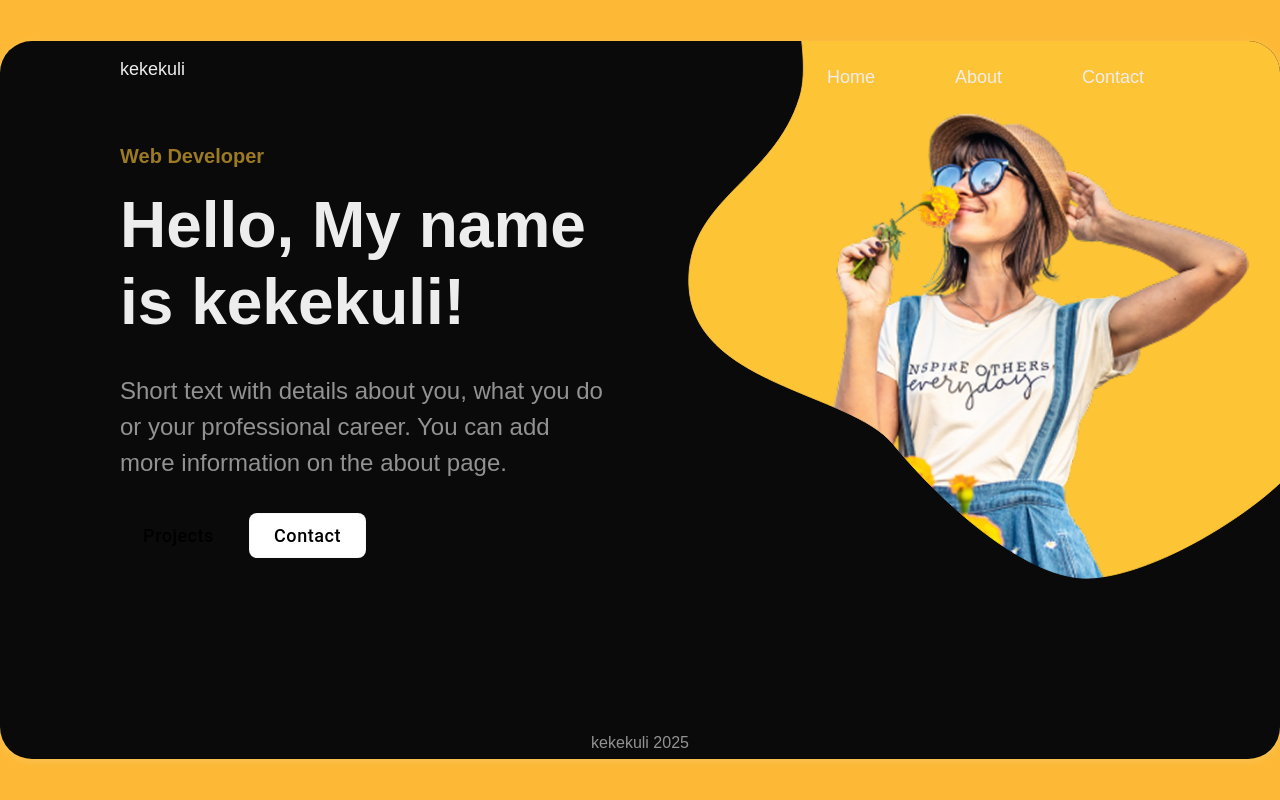
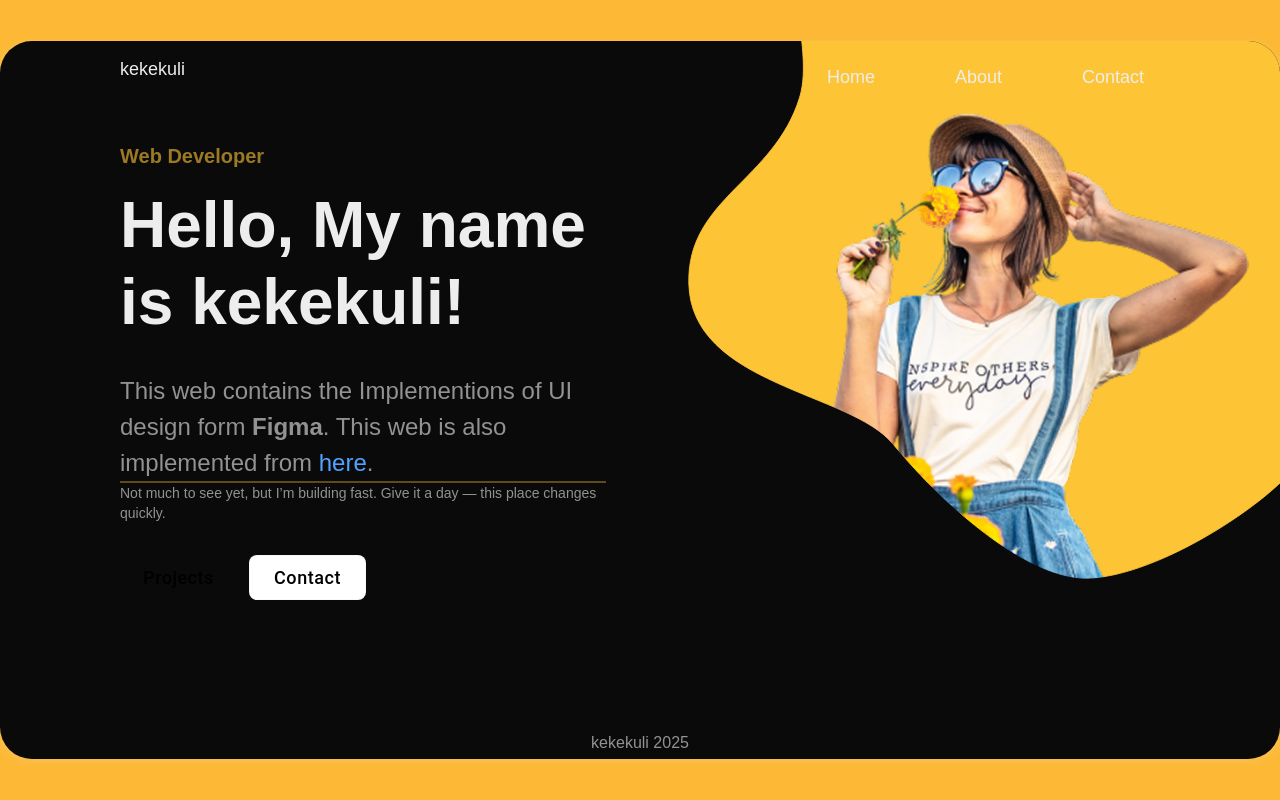
Before and after one commit to kekekuli/kekekuli.me, a Next.js app: page / in a window 1280 px wide. Built offline with nearby package versions, Linux system fonts and the light colour scheme; some icons are missing.

Commit message:
fix: lint fix and desc

```diff
--- a/src/app/layout.tsx
+++ b/src/app/layout.tsx
@@ -24,7 +24,7 @@ export default function RootLayout({
   afterFooter
 }: Readonly<{
   children: React.ReactNode;
-  afterFooter?: React.ReactNode;
+  afterFooter: React.ReactNode;
 }>) {
   return (
     <html lang="en">
--- a/src/app/page.tsx
+++ b/src/app/page.tsx
@@ -6,31 +6,59 @@ export default function Home() {
   return (
     <div className="flex pl-[120px] h-[650px] gap-10 justify-between">
       <span className="lex-1 py-[100px] max-w-[486px]">
-              <h4 className="text-secondary/60 text-[20px] font-bold">Web Developer</h4>
+        <h4 className="text-secondary/60 text-[20px] font-bold">
+          Web Developer
+        </h4>
         <div className="flex flex-col gap-8 pt-4">
-                <h1 className="text-[64px] leading-[1.2] font-bold">Hello, My name is kekekuli!</h1>
+          <h1 className="text-[64px] leading-[1.2] font-bold">
+            Hello, My name is kekekuli!
+          </h1>
           <p className="text-[24px] leading-[1.5] text-foreground/60">
-                  Short text with details about you, what you do or your professional career. You can add more information on the about page.
+            This web contains the Implementions of UI design form{" "}
+            <strong>Figma</strong>. This web is also implemented from{" "}
+            <a
+              href="https://www.figma.com/community/file/946944225031473055/personal-portfolio-website-template"
+              className="text-blue-400"
+            >
+              here
+            </a>
+            .<div className="h-[2px] bg-secondary/35"></div>
+            <div className="text-sm font-thin">
+              Not much to see yet, but I’m building fast. Give it a day — this
+              place changes quickly.
+            </div>
           </p>
           <div className="flex gap-3 justify-start text-foreground">
-                  <IntroButton variant="outlined" sx={{
+            <IntroButton
+              variant="outlined"
+              sx={{
                 backgroundColor: "var(--color-secondary)",
-                    border: '0',
-                    '&:hover': {
-                      border: '0'
-                    }
-                  }}>Projects</IntroButton>
-                  <IntroButton variant="outlined" sx={{
+                border: "0",
+                "&:hover": {
+                  border: "0",
+                },
+              }}
+            >
+              Projects
+            </IntroButton>
+            <IntroButton
+              variant="outlined"
+              sx={{
                 backgroundColor: "white",
-                  }}>Contact</IntroButton>
+              }}
+            >
+              Contact
+            </IntroButton>
           </div>
         </div>
       </span>
-            <span className="flex-1 bg-secondary bg-[url(/placeholder.png)] bg-contain max-w-[720px] max-h-[630px] overflow-hidden" style={{
+      <span
+        className="flex-1 bg-secondary bg-[url(/placeholder.png)] bg-contain max-w-[720px] max-h-[630px] overflow-hidden"
+        style={{
           maskImage: "url(/mask-block.svg)",
           maskRepeat: "no-repeat",
-            }}></span>
+        }}
+      ></span>
     </div>
-
-  )
+  );
 }
```
Lines whose indentation alone changed are shown as unchanged.
